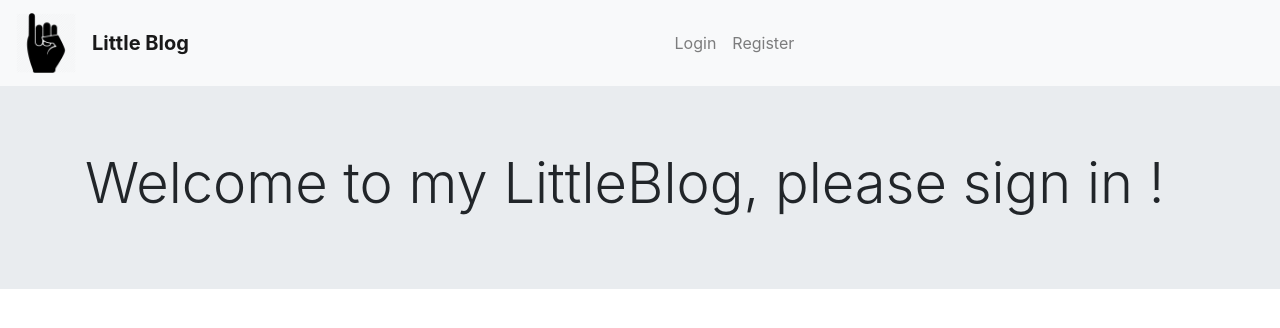
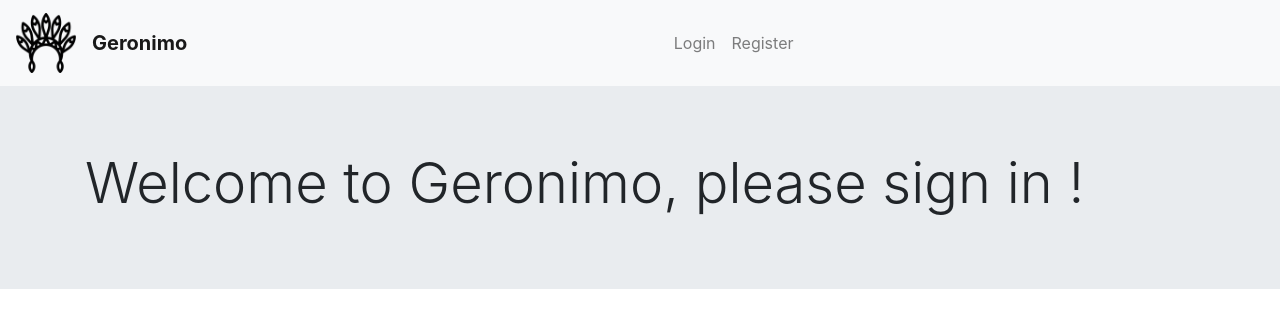
Before and after one commit to Malkom/Rush_MERN, a React (Create React App) app in the folder Front/: page / in a window 1280 px wide. Shown: the top 328 px of the page. Built offline with nearby package versions, Linux system fonts and the light colour scheme.

Commit message:
change logo

```diff
--- a/Front/src/components/Navbar.js
+++ b/Front/src/components/Navbar.js
@@ -1,7 +1,7 @@
 import React, { Component } from 'react';
 import {Link, withRouter} from 'react-router-dom'
 import "bootstrap/dist/css/bootstrap.min.css";
-import logo from "../Little-Finger-Expression-Gesture-Hand-512.png";
+import logo from "../indian-headdress.png";
 import jwt_decode from 'jwt-decode'
 
 
@@ -67,7 +67,7 @@ class Navbar extends Component {
             <a className= "navbar-brand" href="/" target="_blank">
             <img src={logo} width='60' height='60' alt="Logo"></img>
             </a>
-            <Link to="/" className='navbar-brand'><strong>Little Blog</strong></Link>
+            <Link to="/" className='navbar-brand'><strong>Geronimo</strong></Link>
 
             <div className="collapse navbar-collapse" id="navbarSupportedContent">
             {/* <form className="form-inline my-2 my-lg-0">
--- a/Front/src/components/blog.component.js
+++ b/Front/src/components/blog.component.js
@@ -5,7 +5,7 @@ export default class HeroSearchView extends React.Component {
         return (
             <div className="jumbotron jumbotron-fluid">
                 <div className="container">
-                    <h1 className="display-4">Welcome to my LittleBlog, please sign in !</h1>
+                    <h1 className="display-4">Welcome to Geronimo, please sign in !</h1>
                 </div>
             </div>
         )
```
Also changed, not shown: Front/src/indian-headdress.png (added).
